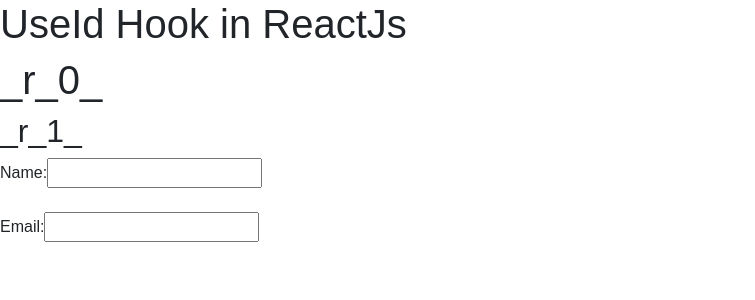
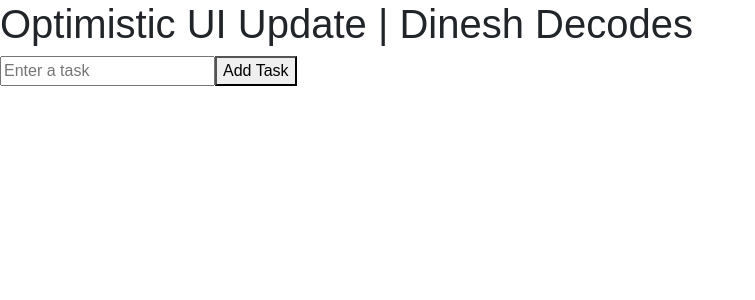
Before and after one commit to dineshctoula/react-Tutorial, a React (Vite) app: page / in a window 1280 px wide. Shown: the top 300 px of the page, without its empty margins (0-755 px from the left). Built offline with nearby package versions, Linux system fonts and the light colour scheme; the HTML template or start-up script is replaced by a standard one.

Commit message:
#49. Optimistic UI update

```diff
--- a/src/App.jsx
+++ b/src/App.jsx
@@ -1,25 +1,44 @@
-import { useId } from "react";
+import { useState, useOptimistic } from "react";
 
-function App(){
-  const nameId=useId();
-  const emailId=useId();
-  return(
-<div>
-  <h1> UseId Hook in ReactJs</h1>
-  <h1>{nameId}</h1>
-  <h2>{emailId}</h2>
-  <form >
-    <label htmlFor={nameId}>Name:</label>
-    <input type="text" id={nameId} name="name"/>
-    <br />
-    <br />
+function App() {
+  const [todos, setTodos] = useState([]);
 
-     <label htmlFor={emailId}>Email:</label>
-    <input type="email" id={emailId} name="email"/>
+  const [optimisticTodos, addOptimisticTodo] = useOptimistic(
+    todos,
+    (prevTodos, newTodo) => [...prevTodos, newTodo]
+  );
 
+  async function handleAddTodos(formData) {
+    const newTodo = formData.get("task");
 
-  </form>
-</div>
+    if (!newTodo) return;
+
+    // 1️⃣ Optimistic update (UI updates immediately)
+    addOptimisticTodo(newTodo);
+
+    // 2️⃣ Simulate server delay
+    await new Promise((resolve) => setTimeout(resolve, 1000));
+
+    // 3️⃣ Actual state update
+    setTodos((prev) => [...prev, newTodo]);
+  }
+
+  return (
+    <div>
+      <h1>Optimistic UI Update | Dinesh Decodes</h1>
+
+      <form action={handleAddTodos}>
+        <input type="text" name="task" placeholder="Enter a task" />
+        <button type="submit">Add Task</button>
+      </form>
+
+      <ul>
+        {optimisticTodos.map((todo, index) => (
+          <li key={index}>{todo}</li>
+        ))}
+      </ul>
+    </div>
   );
 }
+
 export default App;
```
